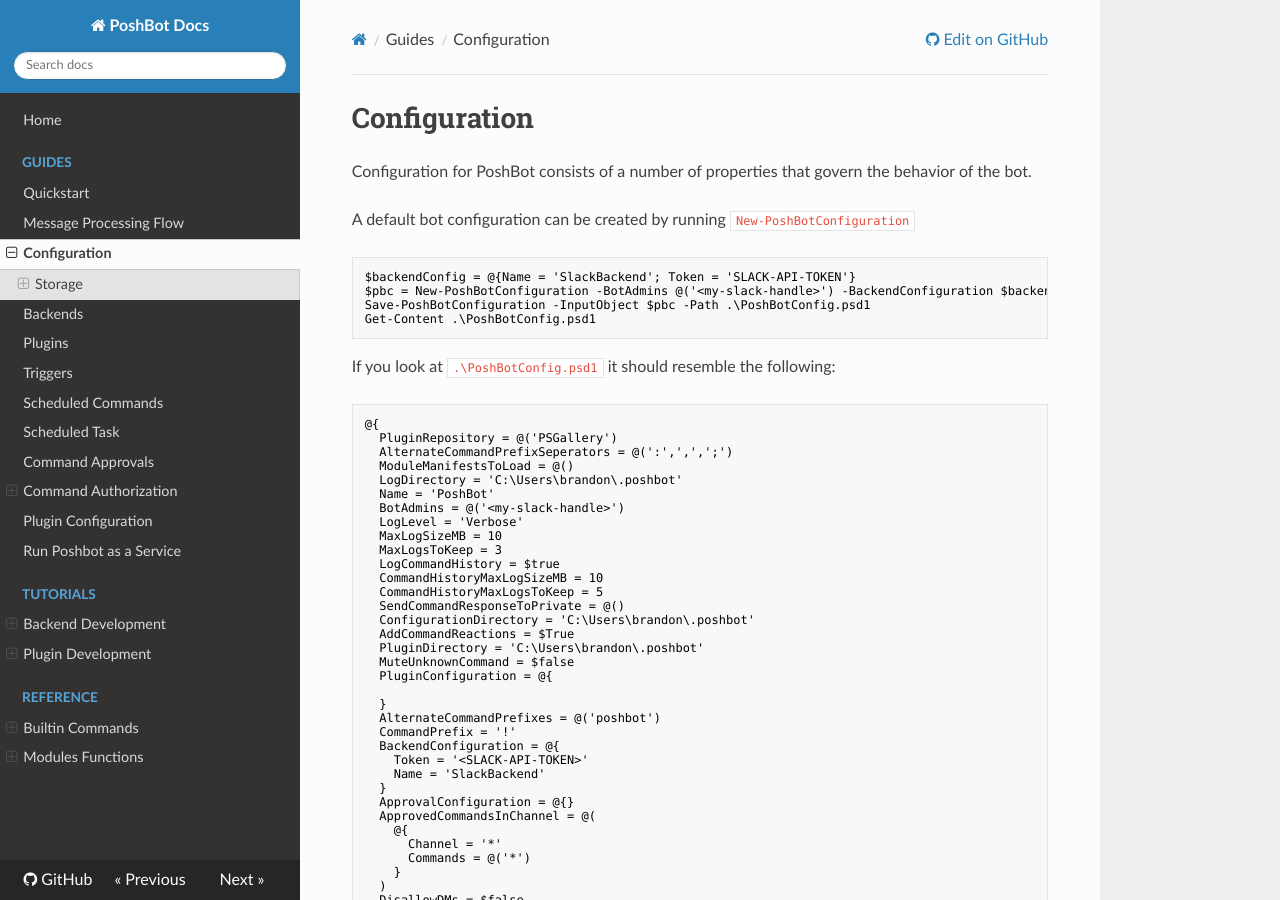
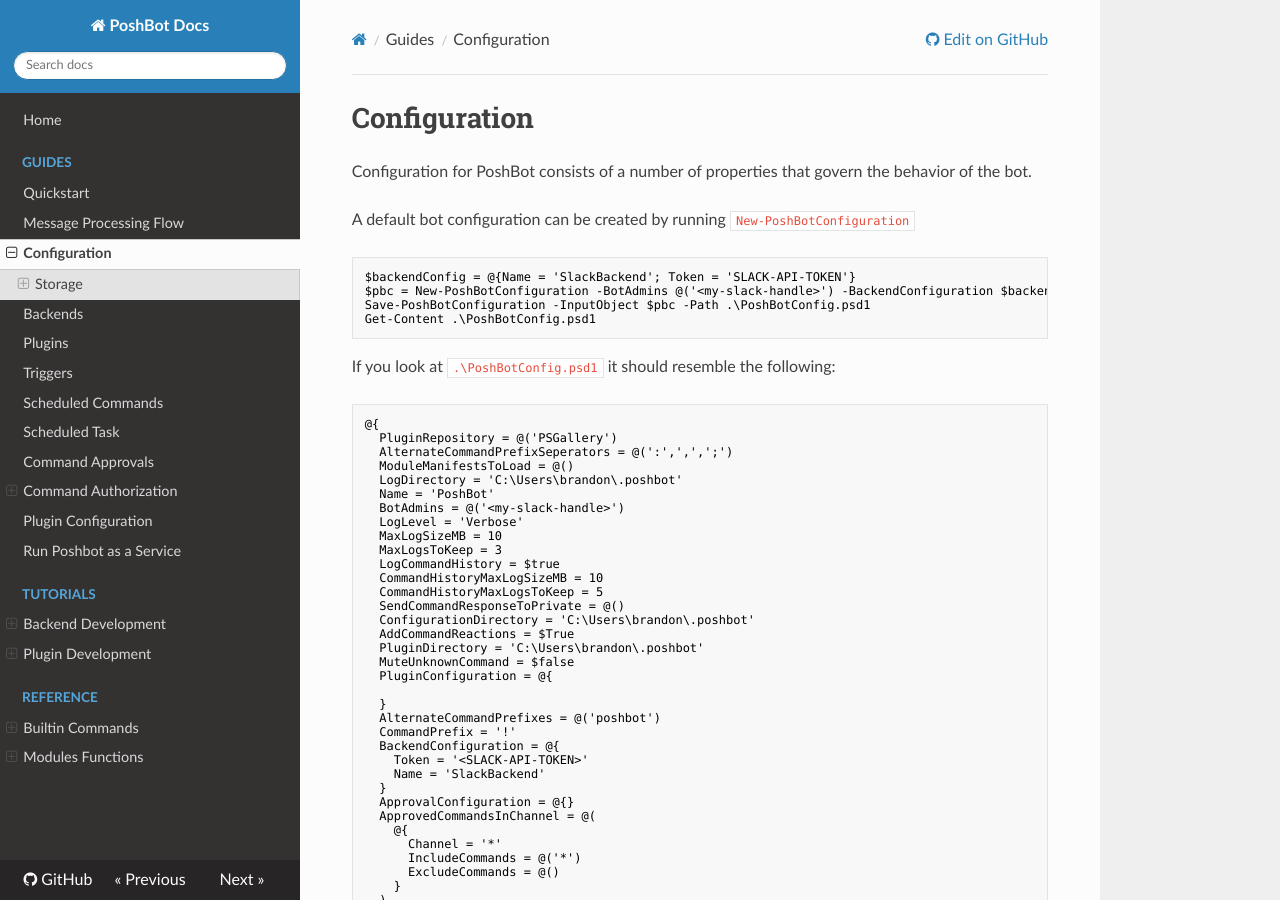
Before and after one commit to poshbotio/PoshBot, an MkDocs documentation site: the page built from docs/guides/configuration.md, in a window 1280 px wide and 900 px high. Built offline with MkDocs 1.6.1, drawn with Linux system fonts in a browser that asks for light colours; nearby versions of some CDN libraries; old or Windows-style settings are respelled for this version of MkDocs; some of the changed text lies outside the part shown.

Commit message:
Add support for excluding commands from a channel

```diff
--- a/docs/guides/configuration.md
+++ b/docs/guides/configuration.md
@@ -46,7 +46,8 @@ If you look at `.\PoshBotConfig.psd1` it should resemble the following:
   ApprovedCommandsInChannel = @(
     @{
       Channel = '*'
-      Commands = @('*')
+      IncludeCommands = @('*')
+      ExcludeCommands = @()
     }
   )
   DisallowDMs = $false
```
Also changed, not shown: 4 other files.
